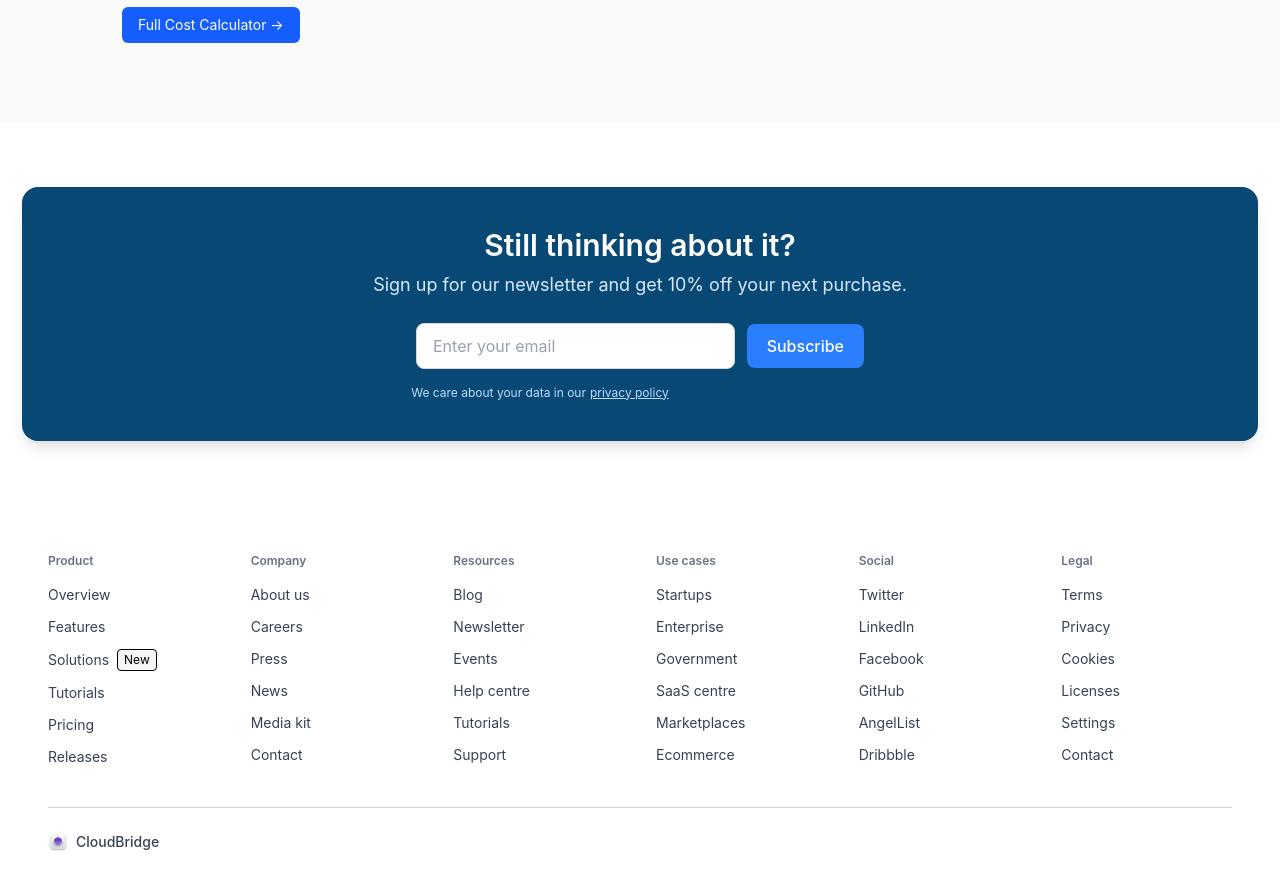
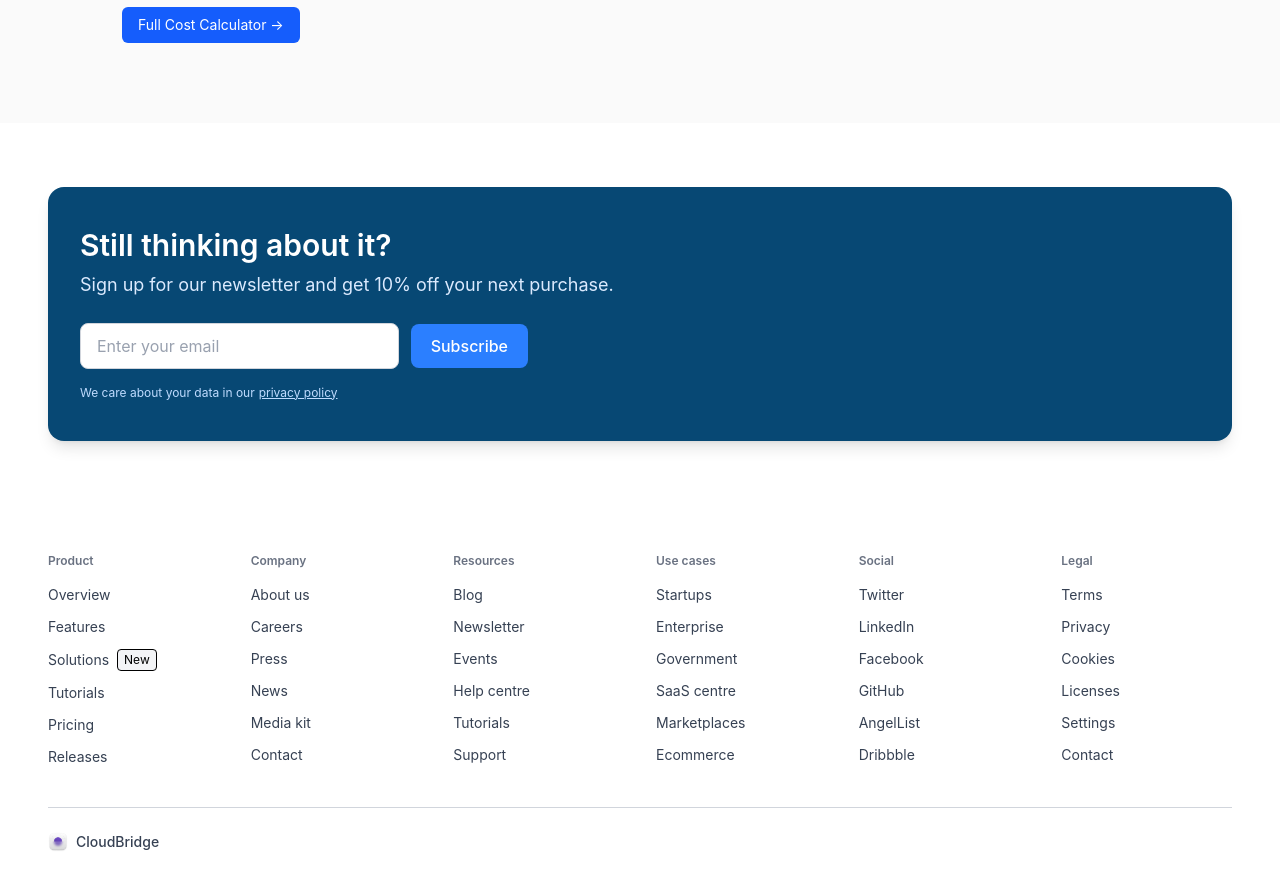
Before and after one commit to Dakshinkali-Team/Portal-CloudBridge, a React (Vite) app in the folder client/cloudbridge/: page / in a window 1280 px wide. Shown: the part 2760-3650 px from the top of the page. Built offline with nearby package versions, Linux system fonts and the light colour scheme.

Commit message:
update newsletter

```diff
--- a/client/cloudbridge/src/components/sections/CTASectionNewsletter.jsx
+++ b/client/cloudbridge/src/components/sections/CTASectionNewsletter.jsx
@@ -3,8 +3,12 @@ import Button from "../common/Button";
 
 const NewsletterCTA = () => {
   return (
-    <div className="w-full flex justify-center bg-white-100 py-16 px-4">
-     <div className="w-full max-w-309 mx-auto bg-[#074874] rounded-2xl shadow-lg text-center px-8 py-10">
+    <section className="bg-white py-16">
+      {/* SAME CONTAINER AS NAVBAR */}
+      <div className="mx-auto max-w-360 px-6 lg:px-12">
+
+        <div className="bg-[#074874] rounded-2xl shadow-lg px-8 py-10">
+
           <h2 className="text-white text-2xl md:text-3xl font-semibold mb-2">
             Still thinking about it?
           </h2>
@@ -13,7 +17,8 @@ const NewsletterCTA = () => {
             Sign up for our newsletter and get 10% off your next purchase.
           </p>
 
-        <div className="flex flex-col sm:flex-row items-center justify-center gap-3 max-w-md mx-auto">
+          {/* INPUT + BUTTON */}
+          <div className="flex flex-col sm:flex-row items-start sm:items-center gap-3 max-w-md">
             <input
               type="email"
               placeholder="Enter your email"
@@ -22,17 +27,22 @@ const NewsletterCTA = () => {
               focus:outline-none focus:ring-2 focus:ring-white"
             />
 
-          <button className="px-5 py-2.5 bg-blue-500 hover:bg-blue-600 text-white rounded-lg font-medium transition">
+            <button className="px-5 py-2.5 bg-blue-500 hover:bg-blue-600 text-white rounded-lg font-medium transition whitespace-nowrap">
               Subscribe
             </button>
           </div>
 
-        <p className="text-xs text-blue-200 mt-4 -ml-50">
+          {/* PRIVACY TEXT */}
+          <p className="text-xs text-blue-200 mt-4">
             We care about your data in our
-          <span className="underline ml-1 cursor-pointer">privacy policy</span>
+            <span className="underline ml-1 cursor-pointer">
+              privacy policy
+            </span>
           </p>
+
         </div>
       </div>
+    </section>
   );
 };
 
```
Lines whose indentation alone changed are shown as unchanged.
